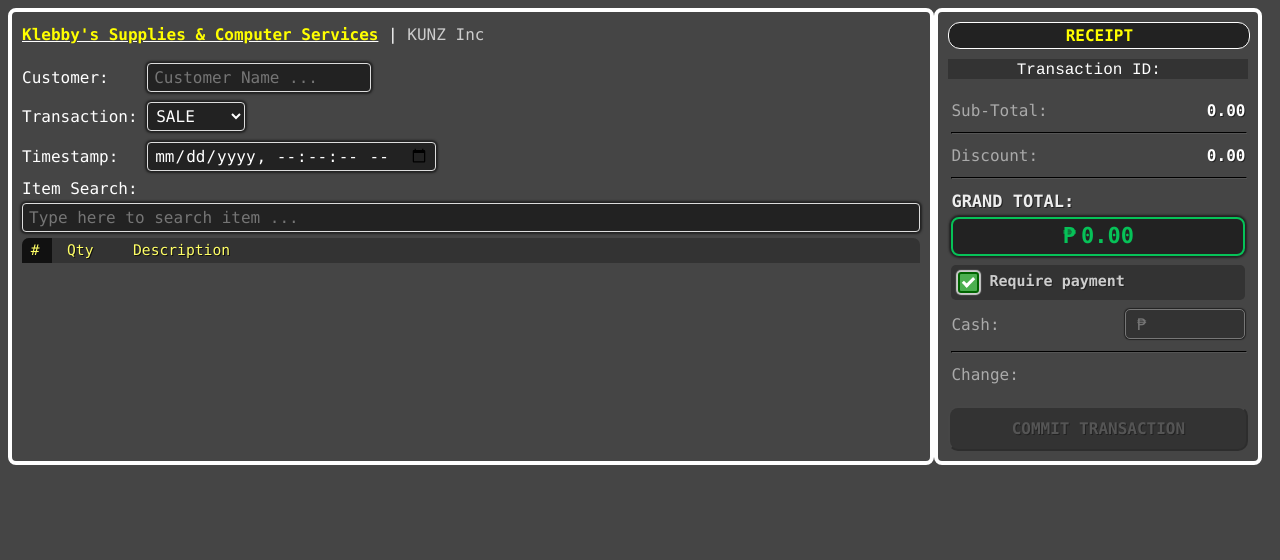
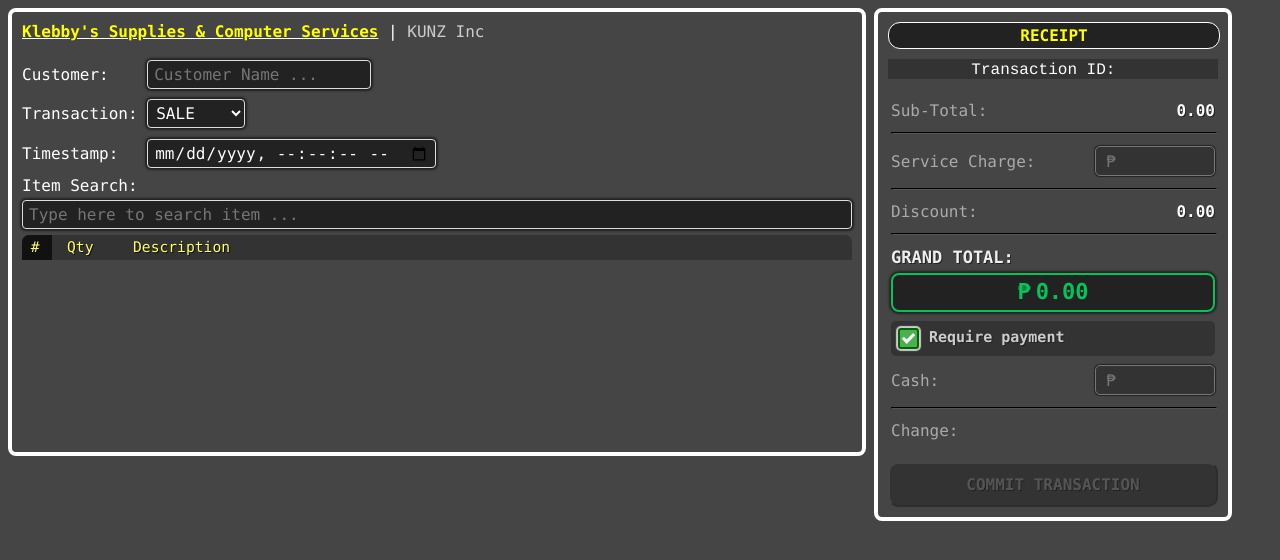
Before and after one commit to hkunz/webpos-system, a PHP site: page / in a window 1280 px wide. Shown: the top 560 px of the page. Run offline with PHP 8.4, Linux system fonts and the light colour scheme; data that the repository does not hold is empty.

Commit message:
add service_charge

```diff
--- a/service/css/main-styles.css
+++ b/service/css/main-styles.css
@@ -90,27 +90,24 @@ div.container-wrapper {
   margin: 0px;
 }
 
-div.container-mid {
-  width: 20px;
-  display: table-cell;
-}
-
 div.container-left {
   padding: 10px 10px 10px 10px;
   border: 4px solid white;
   border-radius: 8px;
-  display: table-cell;
-  min-width: 800px;
-  width: 100%;
-  margin-right: 20px;
+  width: 830px;
+  min-height: 420px;
+  float:left;
+  display:block;
+  margin-right:8px;
 }
 
 div.container-right {
   padding: 10px 10px 10px 10px;
   border: 4px solid white;
   border-radius: 8px;
-  display: table-cell;
-  min-width:300px;
+  float:left;
+  display:block;
+  width:330px;
 }
 
 .button {
--- a/service/index.php
+++ b/service/index.php
@@ -93,6 +93,15 @@
         <td colspan="2"><hr class="division"/></td>
       </tr>
       <tr class="totals-tr">
+        <td><label class="label-text">Service Charge:</label></td>
+        <td class="td-value">
+          <input class="cash-input" type="number" id="service_charge_input" disabled="true" min="0" placeholder="₱"/>
+        </td>
+      </tr>
+      <tr class="totals-tr">
+        <td colspan="2"><hr class="division"/></td>
+      </tr>
+      <tr class="totals-tr">
         <td><label class="label-text">Discount:</label></td>
         <td class="td-value"><label id="discount_value" class="calc-amount-value">0.00</label></td>
       </tr>
--- a/service/js/GrandTotalViewHandler.js
+++ b/service/js/GrandTotalViewHandler.js
@@ -3,10 +3,12 @@
 class GrandTotalViewHandler {
 	constructor() {
 		let thiz = this;
+		this.list = null;
 		this.sub_total = 0;
 		this.grand_total = 0;
 		this.cash = 0;
 		this.discount = 0;
+		this.service_charge = 0;
 		$(document).ready(function() {
 			$(document).on("change, mouseup, keyup", "#" + thiz.getCashInputIdName(), function(e) {
 				thiz.onChangeMouseUpKeyUp(thiz);
@@ -14,6 +16,14 @@ class GrandTotalViewHandler {
 			$(document).on("click", "#" + thiz.getCashInputIdName(), function(e) {
 				thiz.onChangeMouseUpKeyUp(thiz);
 			});
+			$(document).on("change, mouseup, keyup", "#" + thiz.getServiceChargeIdName(), function(e) {
+				thiz.onChangeMouseUpKeyUp(thiz);
+				thiz.update();
+                        });
+			$(document).on("click", "#" + thiz.getServiceChargeIdName(), function(e) {
+				thiz.onChangeMouseUpKeyUp(thiz);
+				thiz.update();
+                        });
 			$('#' + thiz.getCommitButtonIdName()).click(function(e) {
 				thiz.onCommitButtonClick(thiz);
 			});
@@ -23,23 +33,31 @@ class GrandTotalViewHandler {
 		});
 	}
 
-	update(list) {
-		const len = list.length;
+	setList(list) {
+		this.list = list;
+	}
+
+	update() {
+		const len = this.list.length;
 		let total = 0;
 		for (let i = 0; i < len; ++i) {
-			let item = list[i];
+			let item = this.list[i];
 			total = total + (item.amount * item.price);
 		}
 		$('#sub_total_value').text(GrandTotalViewHandler.getAmountText(total));
 		this.sub_total = total;
 		this.discount = 0; //TODO: implement discount
-		this.grand_total = total - this.discount;
+		this.service_charge = this.getServiceChargeAmount(this);
+		this.grand_total = total + this.service_charge - this.discount;
 		$('#discount_value').text(GrandTotalViewHandler.getAmountText(this.discount));
 		$('#grand_total_value').text(GrandTotalViewHandler.getAmountText(this.grand_total));
 		const nothingToPay = (this.grand_total == 0);
 		let cashInput = document.getElementById(this.getCashInputIdName());
+		let serviceChInput = document.getElementById(this.getServiceChargeIdName());
 		cashInput.disabled = nothingToPay;
+		serviceChInput.disabled = nothingToPay;
 		if (nothingToPay) {
+			serviceChInput.value = '';
 			cashInput.value = '';
 			$('#' + this.getCashChangeIdName()).text('');
 		}
@@ -59,6 +77,12 @@ class GrandTotalViewHandler {
 		thiz.cash = cash;
 		$('#' + this.getCashChangeIdName()).text(ready ? changeText : '');
 		thiz.updateCommitButton(thiz);
+	}
+
+	getServiceChargeAmount(thiz) {
+		let amount_text = $('#' + thiz.getServiceChargeIdName()).val();
+		let amount = (amount_text == '' ? 0 : Number(amount_text));
+		return amount;
 	}
 
 	updateCommitButton(thiz) {
@@ -85,6 +109,7 @@ class GrandTotalViewHandler {
 		const e = new CustomEvent(EVENT_COMMIT_TRANSACTION, {
                         detail: {
 				sub_total:thiz.sub_total,
+				service_charge:thiz.service_charge,
 				discount:thiz.discount,
                                 grand_total:thiz.grand_total,
 				cash:thiz.cash
@@ -116,4 +141,8 @@ class GrandTotalViewHandler {
 	getCommitButtonIdName() {
 		return 'commit_transaction_button';
 	}
+
+	getServiceChargeIdName() {
+		return 'service_charge_input';
+	}
 }
--- a/service/js/ItemAmountInputPopupHandler.js
+++ b/service/js/ItemAmountInputPopupHandler.js
@@ -63,13 +63,14 @@ class ItemAmountInputPopupHandler {
 	}
 
 	onPopupEnter() {
+		let amount = Number(document.getElementById('popup_amount_input').value);
 		const e = new CustomEvent(EVENT_ITEM_AMOUNT_POPUP_INPUT_COMPLETE, {
 			detail: {
 				code:this.code,
 				unit:this.unit,
 				itemId:this.itemId,
 				description:this.description,
-				amount:Number(document.getElementById('popup_amount_input').value),
+				amount:(amount > 0 ? amount : 1),
 				price:this.price,
 			}
 		});
--- a/service/js/ItemSelectionListHandler.js
+++ b/service/js/ItemSelectionListHandler.js
@@ -3,13 +3,15 @@
 class ItemSelectionListHandler {
 	constructor() {
 		$(document).on("change, mouseup, keyup", "#quantity", this.onChangeMouseUpKeyUp);
+		this.list = [];
 		this.grand_total_handler = new GrandTotalViewHandler();
-		this.list = [];
+		this.grand_total_handler.setList(this.list);
 	}
 
 	reset() {
 		sfx_delete.play();
 		this.list = [];
+		this.grand_total_handler.setList(this.list);
 		let div = document.getElementById(this.getItemsListIdName());
 		div.innerHTML = '';
 		this.updateTotalPrice(this);
@@ -154,7 +156,9 @@ class ItemSelectionListHandler {
 		var items = [];
 		for (let i = 0; i < this.list.length; ++i) {
 			let itm = this.list[i];
-			items.push({"itemId":itm.itemId, "amount":itm.amount});
+			if (itm.amount > 0) {
+				items.push({"itemId":itm.itemId, "amount":itm.amount});
+			}
 		}
 		return items;
 	}
--- a/service/js/main.js
+++ b/service/js/main.js
@@ -73,6 +73,7 @@ $(document).ready(function() {
 
 	$("#eventdispatcher").on(EVENT_COMMIT_TRANSACTION, function(e) {
 		let sub_total = e.detail.sub_total;
+		let service_charge = detail.service_charge;
 		let discount = e.detail.discount;
 		let grand_total = e.detail.grand_total;
 		let cash = e.detail.cash;
@@ -90,6 +91,7 @@ $(document).ready(function() {
                 o['items'] = items;
 		o['timestamp'] = timestamp;
 		o['sub_total'] = sub_total;
+		o['service_charge'] = service_charge;
 		o['discount'] = discount;
 		o['payment'] = cash;
 		o['grand_total'] = grand_total;
```
